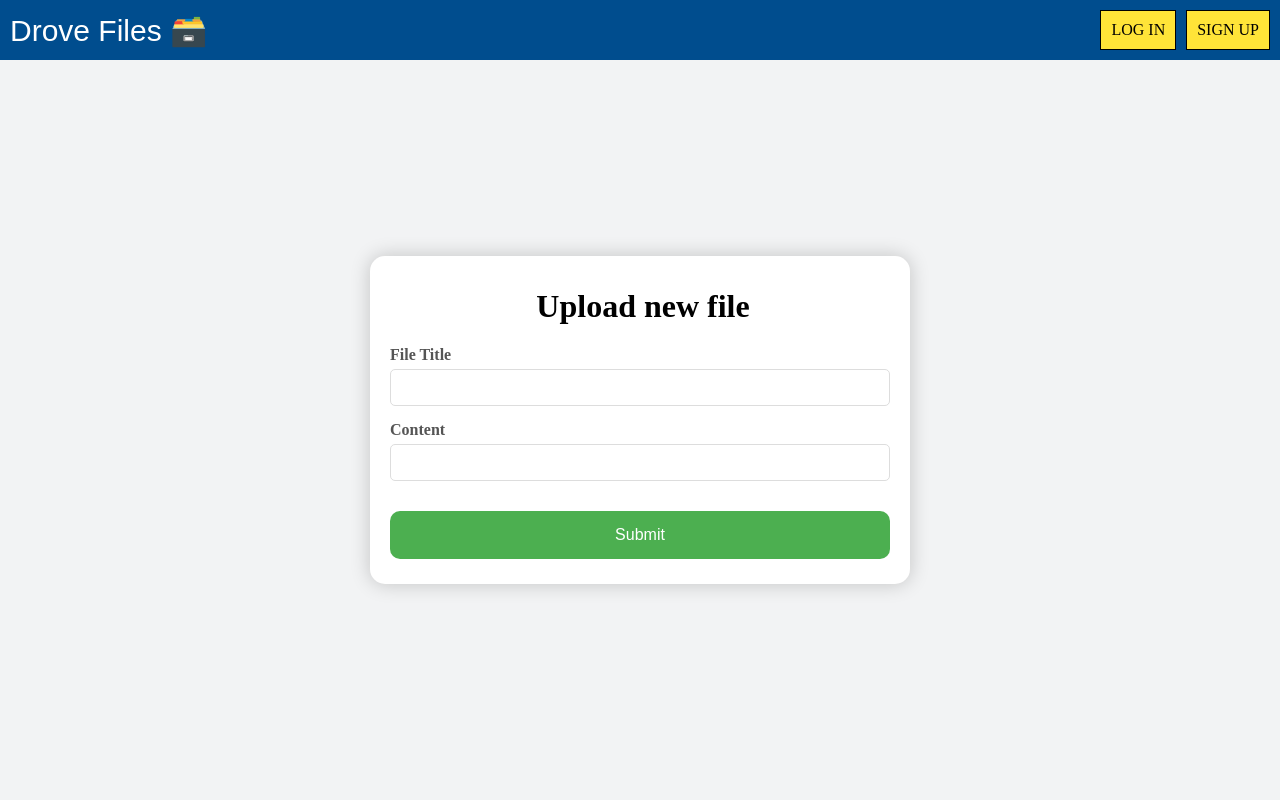
After one commit to ChristoferLv/top-file-uploader, a Node server app: page /files/new-file in a window 1280 px wide. The commit adds this page. Run offline with Node 20, Linux system fonts and the light colour scheme; some libraries are stand-ins or nearby versions.

Commit message:
Make first route to upload file

```diff
--- /dev/null
+++ b/controllers/filesController.js
@@ -0,0 +1,45 @@
+import { prisma } from "../lib/prisma.js"
+
+async function fileListGet(req, res) {
+    const files = await prisma.files.findMany({
+        where:
+            { ownerId: req.user.id },
+        include: {
+            owner:
+            {
+                select:
+                    { username: true }
+            }
+        }
+    });
+    console.log(files);
+    res.render("home", { files: files });
+}
+
+function newFileFormGet(req, res) {
+    res.render("upload-file")
+}
+
+async function newFileFormPost(req, res) {
+    try {
+        const result = await prisma.files.create({
+            data: {
+                title: req.body.title,
+                content: req.body.content,
+                ownerId: req.user.id
+            }
+        });
+        console.log(result)
+        res.redirect("/")
+    } catch (error) {
+        console.log(error);
+        next(error);
+    }
+}
+
+
+export {
+    newFileFormGet,
+    newFileFormPost,
+    fileListGet
+}
--- a/index.js
+++ b/index.js
@@ -1,14 +1,12 @@
 import 'dotenv/config';
 import { join } from "node:path";
-import { db } from "./db/pools.js";
 import express, { urlencoded } from "express";
 import session from "express-session";
 import { passport } from "./authUtils.js";
-import bcrypt from 'bcryptjs';
-import { Strategy as LocalStrategy } from 'passport-local';
 import authRouter from "./routes/authRoutes.js";
 import { prisma } from "./lib/prisma.js";
 import { PrismaSessionStore } from "@quixo3/prisma-session-store";
+import filesRouter from './routes/fileRoutes.js';
 const dir = import.meta.dirname;
 const assetsPath = join(dir, "public");
 
@@ -42,9 +40,10 @@ app.use((req, res, next) => {
 
 
 app.get("/", (req, res) => {
-  res.render("home")
+  res.redirect("files")
 });
 
+app.use("/files", filesRouter)
 app.use("/auth", authRouter)
 
 app.use((err, req, res, next) => {
--- a/views/partials/header.ejs
+++ b/views/partials/header.ejs
@@ -1,19 +1,11 @@
 <header>
     <a href="/">
-        <p>Secret Club Message Board</p>
+        <p>Drove Files 🗃️</p>
     </a>
     <% if (locals.user) {%>
         <div class="categories-container">
-            <% if (locals.user.is_member) {%>
-                <a href="/messages/new" class="category-item">Post new Message</a>
-                <%}%>
-                    <a href="/auth/log-out" class="category-item">LOG OUT</a>
-                    <% if (!locals.user.is_member) {%>
-                        <a href="/user/upgrade-to-member" class="category-item">Have a member code?</a>
-                        <% } %>
-                            <% if (locals.user.is_member && !locals.user.is_admin) {%>
-                                <a href="/user/upgrade-to-admin" class="category-item">Have a admin code?</a>
-                                <% } %>
+            <a href="/auth/log-out" class="category-item">LOG OUT</a>
+            <a href="/files/new-file" class="category-item">UPLOAD FILE</a>
         </div>
         <% } %>
             <% if (!locals.user) {%>
--- /dev/null
+++ b/views/upload-file.ejs
@@ -0,0 +1,40 @@
+<!DOCTYPE html>
+<html lang="en">
+
+<head>
+    <meta charset="UTF-8">
+    <meta name="viewport" content="width=device-width, initial-scale=1.0">
+    <link rel="stylesheet" href="/style.css">
+    <title>Drove</title>
+</head>
+
+<body>
+    <%- include("partials/header.ejs") %>
+        <div class="login">
+            <form action="/files/new-file" method="POST">
+                <h1>Upload new file</h1>
+                <label for="title">File Title</label>
+                <input type="text" name="title" id="title" value="<%=locals.recoveredTitle%>" required minlength="3">
+                <% if (locals.errors && errors.title) {%>
+                    <p class="error">
+                        <%=errors.title%>
+                    </p>
+                    <% } %>
+                        <label for="content">Content</label>
+                        <input type="text" name="content" id="content" value="<%=locals.recoveredContent%>" required
+                            minlength="3">
+                        <% if (locals.errors && errors.content) {%>
+                            <p class="error">
+                                <%=errors.content%>
+                            </p>
+                            <% } %>
+                                <div class="wrap">
+                                    <button type="submit">
+                                        Submit
+                                    </button>
+                                </div>
+            </form>
+        </div>
+</body>
+
+</html>
```
Also changed, not shown: routes/fileRoutes.js (added, +10 -0 lines), views/home.ejs (+19 -2 lines), public/favicon.svg, 1 other file.
